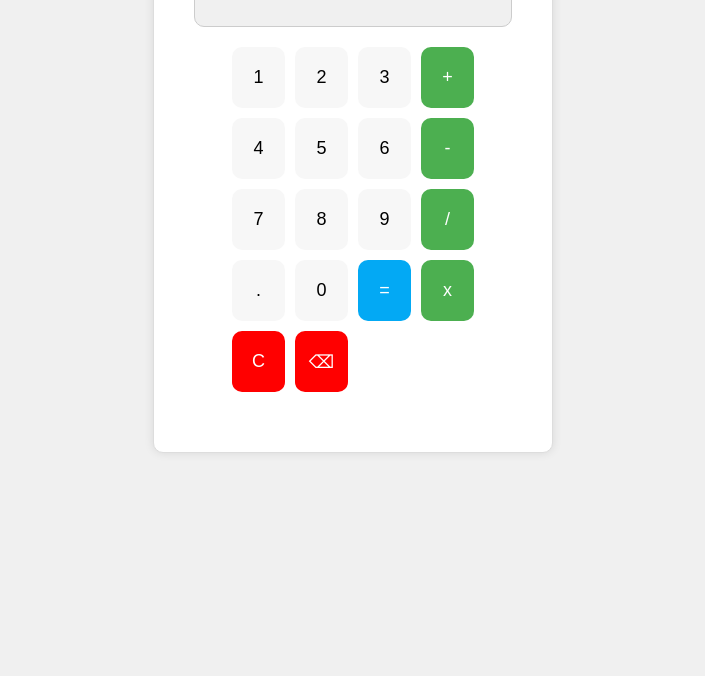
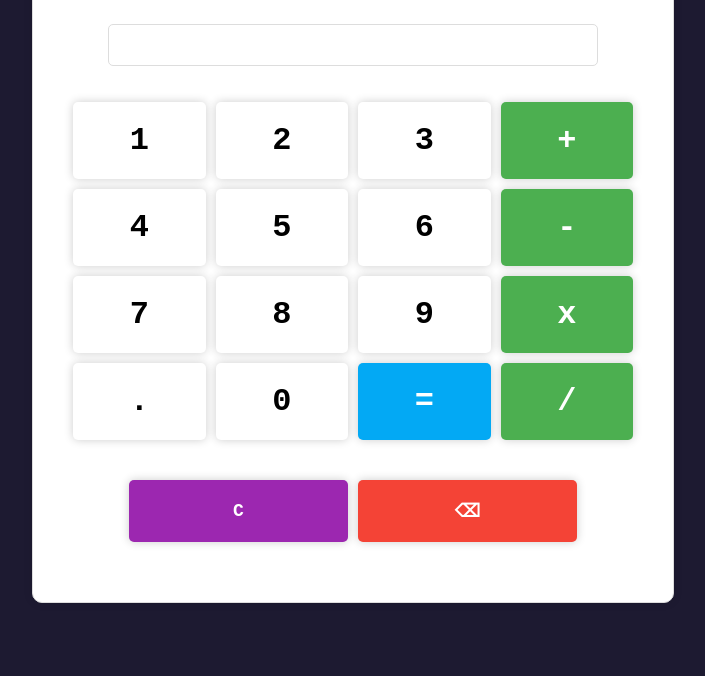
Before and after one commit to mmhaque7/odin-calculator, a plain HTML site: page index.html in a window 1280 px wide. Shown: the part 124-800 px from the top of the page, without its empty margins (287-992 px from the left). Drawn offline with Linux system fonts and the light colour scheme.

Commit message:
css fixed

```diff
--- a/index.html
+++ b/index.html
@@ -19,6 +19,7 @@
                     <div class="current-operand"></div>
                 </div>
                 <div class="buttons">
+
                     <button class="number">1</button>
                     <button class="number">2</button>
                     <button class="number">3</button>
@@ -30,15 +31,16 @@
                     <button class="number">7</button>
                     <button class="number">8</button>
                     <button class="number">9</button>
-                    <button class="operator">/</button>
+                    <button class="operator">x</button>
                     <button class="decimal">.</button>
                     <button class="number">0</button>
                     <button class="equal-sign">=</button>
-                    <button class="operator">x</button>
-                    <button class="clear">C</button>
-                    <button class="delete-btn">⌫</button>
+                    <button class="operator">/</button>
 
 
+                </div>
+                <div class="clear-delete"> <button class="clear">C</button>
+                    <button class="delete-btn">⌫</button>
                 </div>
         </section>
     </main>
--- a/style.css
+++ b/style.css
@@ -1,27 +1,21 @@
-/* Global Styles */
-
-* {
-  box-sizing: border-box;
-  margin: 0;
-  padding: 0;
+body {
+  font-family: "Courier New", Courier, monospace;
+  background-color: #1d1a31;
 }
-
-body {
-  font-family: Arial, sans-serif;
-  background-color: #f0f0f0;
-}
-
 .main {
-  max-width: 400px;
+  max-width: 600px;
   margin: 40px auto;
   padding: 20px;
   background-color: #fff;
   border: 1px solid #ddd;
+  box-shadow: 0 0 10px rgba(0, 0, 0, 0.1);
   border-radius: 10px;
-  box-shadow: 0 0 10px rgba(0, 0, 0, 0.1);
 }
-
-/* Calculator Styles */
+h1 {
+  text-align: center;
+  color: #4d2d52;
+  margin-bottom: 20px;
+}
 
 .calculator {
   display: flex;
@@ -31,14 +25,14 @@ body {
 }
 
 .display {
-  width: 100%;
+  width: 80%;
   padding: 20px;
-  background-color: #f0f0f0;
-  border: 1px solid #ccc;
-  border-radius: 10px;
-  font-size: 24px;
+  font-size: 36px;
   font-weight: bold;
   text-align: right;
+  border: 1px solid #ddd;
+  border-radius: 5px;
+  margin-bottom: 1rem;
 }
 
 .previous-operand {
@@ -47,32 +41,32 @@ body {
 }
 
 .current-operand {
-  font-size: 24px;
-  color: #333;
+  font-size: 36px;
+  font-weight: bold;
 }
-
 .buttons {
   display: grid;
   grid-template-columns: repeat(4, 1fr);
   grid-gap: 10px;
   padding: 20px;
+  width: 100%;
 }
-
 button {
   padding: 20px;
+  font-size: 2rem;
+  font-weight: bold;
+  text-align: center;
   border: none;
-  border-radius: 10px;
+  border-radius: 5px;
   background-color: #fff;
   cursor: pointer;
-  font-size: 18px;
+  box-shadow: 0 0 10px rgba(0, 0, 0, 0.2);
+  font-family: "Courier New", Courier, monospace;
 }
 
 button:hover {
   background-color: #f0f0f0;
-}
-
-.number {
-  background-color: #f7f7f7;
+  box-shadow: 0 0 20px rgba(0, 0, 0, 0.4);
 }
 
 .operator {
@@ -80,29 +74,56 @@ button:hover {
   color: #fff;
 }
 
+.operator:hover {
+  background-color: #3e8e41;
+}
+
 .equal-sign {
   background-color: #03a9f4;
   color: #fff;
 }
 
-.clear {
-  background-color: #ff0000;
+.equal-sign:hover {
+  background-color: #039be5;
+}
+
+.clear-delete {
+  display: flex;
+  justify-content: space-between;
+  padding: 20px;
+  gap: 1%;
+  width: 80%;
+}
+
+.clear-delete button {
+  padding: 20px;
+  font-size: 18px;
+  font-weight: bold;
+  text-align: center;
+  border: none;
+  border-radius: 5px;
+  background-color: #fff;
+  cursor: pointer;
+  box-shadow: 0 0 10px rgba(0, 0, 0, 0.2);
+  width: calc(50% - 5px);
+}
+
+.clear-delete .clear {
+  background-color: #9c27b0;
   color: #fff;
 }
 
-.decimal {
-  background-color: #f7f7f7;
-}
-.delete-btn {
-  background-color: red;
-  color: white;
-  padding: 5px 10px;
-  border: none;
-
-  cursor: pointer;
+.clear-delete .clear:hover {
+  background-color: #7b1fa2;
+  box-shadow: 0 0 20px rgba(0, 0, 0, 0.4);
 }
 
-.delete-btn:hover,
-.clear:hover {
-  background-color: darkred;
+.clear-delete .delete-btn {
+  background-color: #f44336;
+  color: #fff;
 }
+
+.clear-delete .delete-btn:hover {
+  background-color: #e91e63;
+  box-shadow: 0 0 20px rgba(0, 0, 0, 0.4);
+}
```
